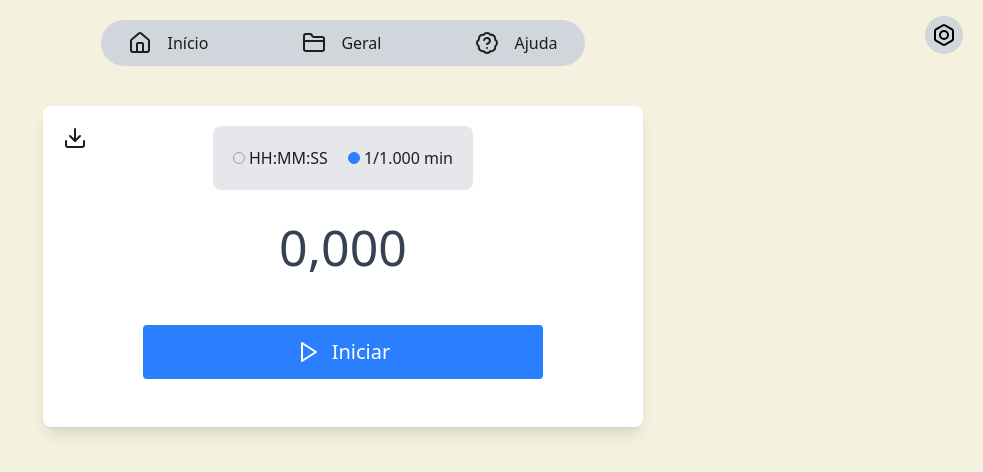
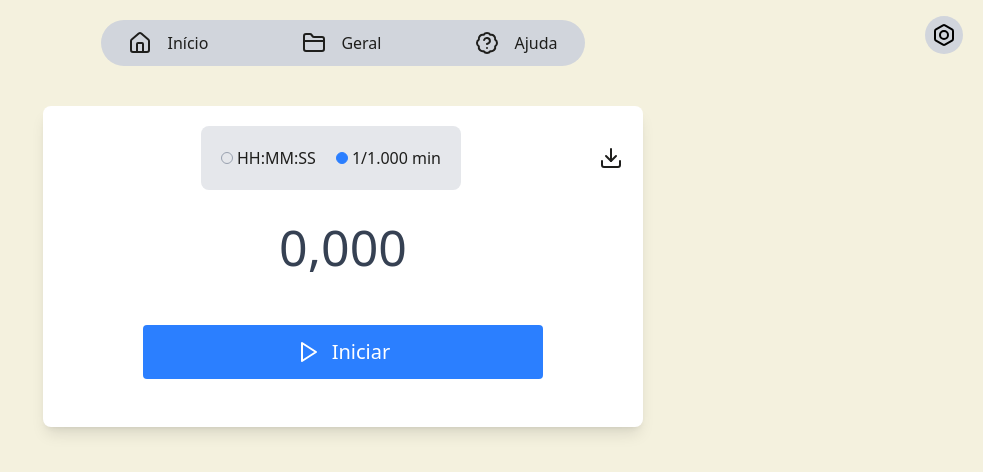
Before and after one commit to Striker9090/CalculosTextil, a React (Vite) app: page /geral/cronometro in a window 1280 px wide. Shown: the top 472 px of the page, without its empty margins (297-1280 px from the left). Built offline with nearby package versions, Linux system fonts and the light colour scheme.

Commit message:
Cronometragens

```diff
--- a/src/features/Geral/cronometro.tsx
+++ b/src/features/Geral/cronometro.tsx
@@ -33,14 +33,16 @@ export default function Cronometro() {
 
   const saveExcel = () => {
     const registros = registrationTime.map((registo) => ({
-      tempo: parseFloat(formatTime(registo.tempo).replace(",", ".")),
-      diferenca: parseFloat(formatTime(registo.diff).replace(",", ".")),
+      tempo: formatTime(registo.tempo),
+      diferenca: formatTime(registo.diff),
     }));
 
     const headers = [
       { label: "Tempo", key: "tempo" },
       { label: "Diferença", key: "diferenca" },
     ];
+
+    console.log(registros)
 
     return (
       <CSVLink
@@ -400,7 +402,7 @@ export default function Cronometro() {
                 </div>
               </form>
             </div>
-            <div className="absolute">{running ? null : saveExcel()}</div>
+            <div className="mt-5">{running ? null : saveExcel()}</div>
             <div className="">
               {/* <div
                 className="bg-gray-200 p-2 rounded-lg cursor-pointer hover:bg-gray-300"
```
